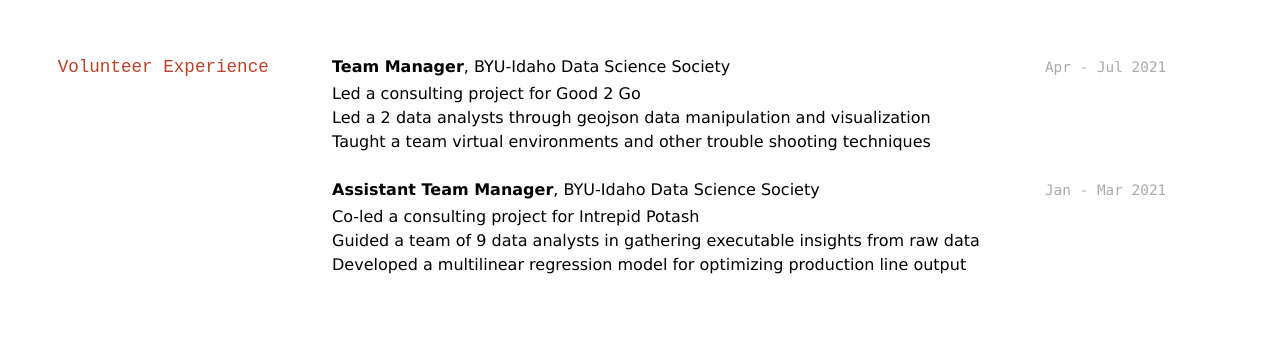
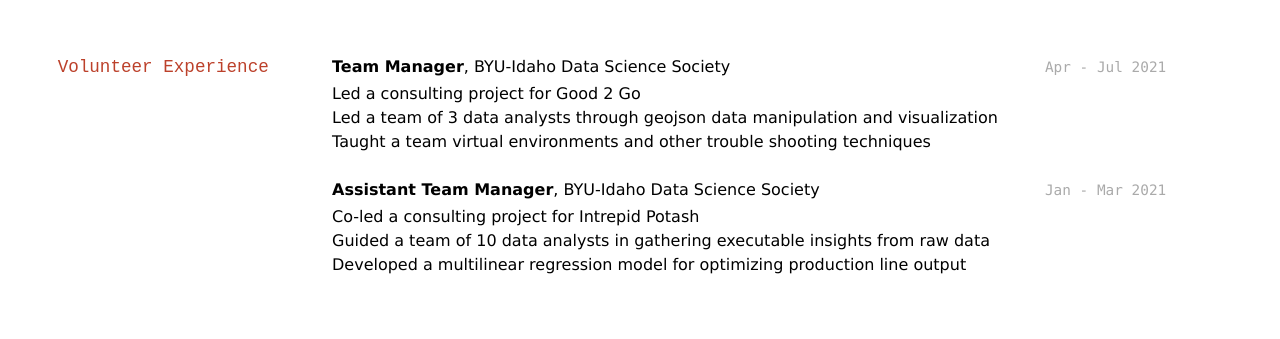
Before and after one commit to BrianGrant-Data/Resume, a Jekyll site: the page built from docs/index.md, in a window 1280 px wide. Shown: the part 416-755 px from the top of the page. Built offline with Jekyll 4.4.1, drawn with Linux system fonts in a browser that asks for light colours.

Commit message:
Typo. Added myself to team count
Added myself to the team count because "a team of 2" makes it sound like there were two of us, not 3.

```diff
--- a/docs/index.md
+++ b/docs/index.md
@@ -31,13 +31,13 @@ __Video-Data Analyst__, BYU-I Art Department
 `Apr - Jul 2021`
 __Team Manager__, BYU-Idaho Data Science Society
 - Led a consulting project for Good 2 Go
-- Led a 2 data analysts through geojson data manipulation and visualization
+- Led a team of 3 data analysts through geojson data manipulation and visualization
 - Taught a team virtual environments and other trouble shooting techniques
 
 `Jan - Mar 2021`
 __Assistant Team Manager__, BYU-Idaho Data Science Society
 - Co-led a consulting project for Intrepid Potash
-- Guided a team of 9 data analysts in gathering executable insights from raw data
+- Guided a team of 10 data analysts in gathering executable insights from raw data
 - Developed a multilinear regression model for optimizing production line output
 
 ## Projects
```
